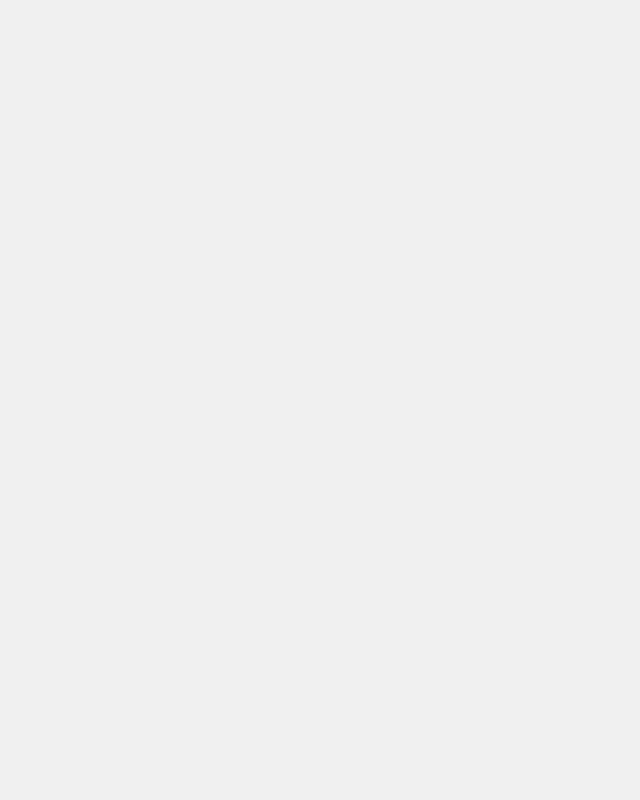
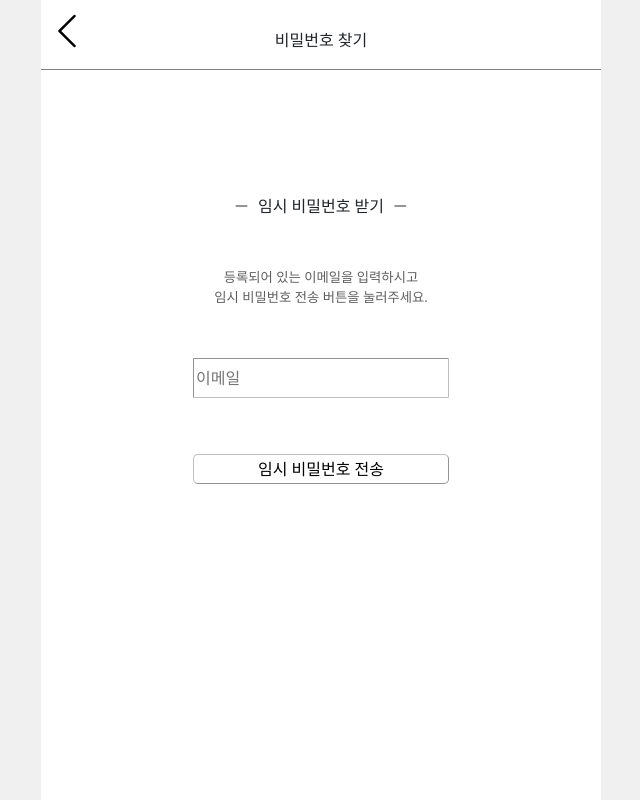
Before and after one commit to weddingYou-Project/frontend, a React (Create React App) app: page /passwordSearch in a window 1280 px wide. Shown: the top 800 px of the page, without its empty margins (319-959 px from the left). Built offline with nearby package versions, Linux system fonts and the light colour scheme.

Commit message:
feat : 1주차 프론트엔드 로그인페이지 ~ 비밀번호찾기 페이지 1차샘플

```diff
--- a/package.json
+++ b/package.json
@@ -11,6 +11,7 @@
     "bootstrap-icons": "^1.10.5",
     "react": "^18.2.0",
     "react-dom": "^18.2.0",
+    "react-modal": "^3.16.1",
     "react-router-dom": "^6.10.0",
     "react-scripts": "5.0.1",
     "web-vitals": "^2.1.4"
--- a/src/Components/Backbutton.js
+++ b/src/Components/Backbutton.js
@@ -6,10 +6,12 @@ function BackButton() {
   const navigate = useNavigate();
 
   return (
-    <button class="backbutton" onClick={() => navigate(-1)}>
-      {" "}
-      <i class="bi bi-chevron-left"></i>
-    </button>
+    <div className="backicon">
+      <button class="backbutton" onClick={() => navigate(-1)}>
+        {" "}
+        <i class="bi bi-chevron-left"></i>
+      </button>
+    </div>
   );
 }
 
--- a/src/Css/Login.css
+++ b/src/Css/Login.css
@@ -48,3 +48,24 @@ h3 {
     border-color: rgba(138, 138, 138, 0.533);
     background-color: white;
 }
+
+.title {
+    height: 60px;
+    width: 100%;
+    position: relative;
+    bottom: 50px;
+    display: flex;
+    justify-content: center;
+    align-items: center;
+    border-bottom: 1px solid grey;
+}
+
+.btn-custom-tomain {
+    margin-top: 15px;
+    width: 256px;
+    height: 30px;
+    border-radius: 5px;
+    border-width: 1px;
+    border-color: rgba(138, 138, 138, 0.533);
+    background-color: white;
+}
--- /dev/null
+++ b/src/Css/PasswordSearch.css
@@ -0,0 +1,14 @@
+.infotext {
+    margin-top: 50px;
+}
+
+.infotext2 {
+    margin-top: 50px;
+    color: rgb(95, 95, 95);
+    font-size: smaller;
+}
+
+.SLogin {
+    text-decoration: none;
+    color: black;
+}
--- a/src/Css/main.css
+++ b/src/Css/main.css
@@ -15,14 +15,22 @@ body {
     background-color: white;
 }
 
+.backicon {
+    width: 60px;
+    height: 60px;
+    background: rgb(255, 255, 255);
+    position: relative;
+    z-index: 10;
+}
+
 .backbutton {
-    padding-top: 10px;
+    margin-top: 10px;
+    position: relative;
     background-color: white;
     border: none;
 }
 
 .bi-chevron-left{
-    margin-top: 10px;
     font-size: 40px;
     line-height: 40px;
 }
--- a/src/Pages/Login.js
+++ b/src/Pages/Login.js
@@ -2,22 +2,13 @@ import "../Css/main.css";
 import "../Css/Login.css";
 import imgLogo from "../Assets/logo.png";
 import BackButton from "../Components/Backbutton";
+import { Link } from "react-router-dom";
 
 function Login() {
   return (
     <div className="mainlayout">
-      <div class="container text-center">
-        <div class="row">
-          <div class="col-1">
-            <BackButton />
-          </div>
-          <div class="col-10" align="center">
-            <h3>로그인</h3>
-          </div>
-          <div class="col-1"></div>
-        </div>
-      </div>
-      <hr />
+      <BackButton />
+      <div className="title">로그인</div>
       <div class="container text-center">
         <div class="row">
           <div class="col"></div>
@@ -40,9 +31,9 @@ function Login() {
               />
               <input type="password" class="inputarea" placeholder="비밀번호" />
             </div>
-            <a className="searchmessage" href="#">
+            <Link to="/passwordSearch" className="searchmessage">
               비밀번호를 잊으셨나요?
-            </a>
+            </Link>
           </div>
           <div class="col"></div>
         </div>
--- a/src/Pages/PasswordChange.js
+++ b/src/Pages/PasswordChange.js
@@ -1,5 +1,134 @@
+import React from "react";
+import "../Css/main.css";
+import "../Css/Login.css";
+import imgLogo from "../Assets/logo.png";
+import BackButton from "../Components/Backbutton";
+import Modal from "react-modal";
+import { Link } from "react-router-dom";
+
 function PasswordChange() {
-  return <div></div>;
+  const ModalStyle = {
+    overlay: {
+      position: "fixed",
+      top: 0,
+      left: 0,
+      right: 0,
+      bottom: 0,
+      backgroundColor: "rgba(255, 255, 255, 0.45)",
+      zIndex: 10,
+    },
+    content: {
+      display: "flex",
+      justifyContent: "center",
+      background: "#FAFAFA",
+      overflow: "auto",
+      top: "30vh",
+      left: "32vw",
+      right: "32vw",
+      bottom: "30vh",
+      WebkitOverflowScrolling: "touch",
+      borderRadius: "14px",
+      outline: "none",
+      zIndex: 10,
+    },
+  };
+
+  const [modalIsOpen, setIsOpen] = React.useState(false);
+
+  function openModal() {
+    setIsOpen(true);
+  }
+
+  function closeModal() {
+    setIsOpen(false);
+  }
+
+  return (
+    <div className="mainlayout">
+      <BackButton />
+      <div className="title">비밀번호 변경하기</div>
+      <div class="container text-center">
+        <div class="row">
+          <div class="col"></div>
+          <div class="col-6">
+            <img className="logo" src={imgLogo} alt="로고" />
+          </div>
+          <div class="col"></div>
+        </div>
+      </div>
+      <div class="container text-center">
+        <div class="row">
+          <div class="col"></div>
+          <div class="col-6">
+            <p className="loginmessage">변경할 비밀번호를 입력하세요</p>
+            <div class="mb-3">
+              <input
+                type="password"
+                class="inputarea"
+                placeholder="변경할 비밀번호"
+              />
+              <input
+                type="password"
+                class="inputarea"
+                placeholder="비밀번호 확인"
+              />
+            </div>
+          </div>
+          <div class="col"></div>
+        </div>
+        <br />
+        <button type="submit" class="btn-custom" onClick={openModal}>
+          비밀번호 변경하기
+        </button>
+        <br />
+        <button type="submit" class="btn-custom-tomain">
+          <Link to="/login" className="SLogin">
+            메인으로 돌아가기
+          </Link>
+        </button>
+        <br />
+        <br />
+      </div>
+      <Modal
+        isOpen={modalIsOpen}
+        onRequestClose={closeModal}
+        style={ModalStyle}
+        contentLabel="Example Modal"
+      >
+        <div class="container text-center">
+          <div class="row">
+            <div class="col-2"></div>
+            <div class="col-8">
+              <div className="infotext">
+                <i class="bi bi-dash-lg"></i>&nbsp;&nbsp;
+                <span>비밀번호 변경 완료</span>&nbsp;&nbsp;
+                <i class="bi bi-dash-lg"></i>
+              </div>
+            </div>
+            <div class="col-2"></div>
+          </div>
+          <br />
+          <div class="row">
+            <div class="col-1"></div>
+            <div class="col-10">
+              <div className="infotext1">
+                비밀번호가 변경되었습니다.
+                <br />
+                바뀐 비밀번호로 로그인해주세요!
+              </div>
+            </div>
+            <div class="col-1"></div>
+          </div>
+          <br />
+          <button class="btn-custom">
+            <Link to="/login" className="SLogin">
+              메인으로 돌아가기
+            </Link>
+          </button>
+        </div>
+      </Modal>
+    </div>
+  );
 }
 
 export default PasswordChange;
--- a/src/Pages/PasswordSearch.js
+++ b/src/Pages/PasswordSearch.js
@@ -1,5 +1,141 @@
+import React from "react";
+import "../Css/main.css";
+import "../Css/PasswordSearch.css";
+import BackButton from "../Components/Backbutton";
+import Modal from "react-modal";
+import { Link } from "react-router-dom";
+
 function PasswordSearch() {
-  return <div></div>;
+  const ModalStyle = {
+    overlay: {
+      position: "fixed",
+      top: 0,
+      left: 0,
+      right: 0,
+      bottom: 0,
+      backgroundColor: "rgba(255, 255, 255, 0.45)",
+      zIndex: 10,
+    },
+    content: {
+      display: "flex",
+      justifyContent: "center",
+      background: "#FAFAFA",
+      overflow: "auto",
+      top: "30vh",
+      left: "32vw",
+      right: "32vw",
+      bottom: "30vh",
+      WebkitOverflowScrolling: "touch",
+      borderRadius: "14px",
+      outline: "none",
+      zIndex: 10,
+    },
+  };
+
+  const [modalIsOpen, setIsOpen] = React.useState(false);
+
+  function openModal() {
+    setIsOpen(true);
+  }
+
+  function closeModal() {
+    setIsOpen(false);
+  }
+
+  return (
+    <div className="mainlayout">
+      <BackButton />
+      <div className="title">비밀번호 찾기</div>
+      <br />
+      <div class="container text-center">
+        <div class="row">
+          <div class="col-2"></div>
+          <div class="col-8">
+            <div className="infotext">
+              <i class="bi bi-dash-lg"></i>&nbsp;&nbsp;
+              <span>임시 비밀번호 받기</span>&nbsp;&nbsp;
+              <i class="bi bi-dash-lg"></i>
+            </div>
+          </div>
+          <div class="col-2"></div>
+        </div>
+        <div class="container text-center">
+          <div class="row">
+            <div class="col-2"></div>
+            <div class="col-8">
+              <div className="infotext2">
+                등록되어 있는 이메일을 입력하시고
+                <br />
+                임시 비밀번호 전송 버튼을 눌러주세요.
+              </div>
+            </div>
+            <div class="col-2"></div>
+          </div>
+        </div>
+        <div class="row">
+          <div class="col-2"></div>
+          <div class="col-8">
+            <div className="infotext">
+              <input type="text" class="inputarea" placeholder="이메일" />
+            </div>
+          </div>
+          <div class="col-2"></div>
+        </div>
+        <div class="row">
+          <div class="col-2"></div>
+          <div class="col-8">
+            <div className="infotext">
+              <button type="submit" class="btn-custom" onClick={openModal}>
+                임시 비밀번호 전송
+              </button>
+            </div>
+          </div>
+          <div class="col-2"></div>
+        </div>
+      </div>
+      <Modal
+        isOpen={modalIsOpen}
+        onRequestClose={closeModal}
+        style={ModalStyle}
+        contentLabel="Example Modal"
+      >
+        <div class="container text-center">
+          <div class="row">
+            <div class="col-2"></div>
+            <div class="col-8">
+              <div className="infotext">
+                <i class="bi bi-dash-lg"></i>&nbsp;&nbsp;
+                <span>임시 비밀번호 전송 완료</span>&nbsp;&nbsp;
+                <i class="bi bi-dash-lg"></i>
+              </div>
+            </div>
+            <div class="col-2"></div>
+          </div>
+          <br />
+          <div class="row">
+            <div class="col-1"></div>
+            <div class="col-10">
+              <div className="infotext1">
+                임시 비밀번호가 이메일로 전송되었습니다.
+                <br />
+                확인 후 로그인과 비밀번호 변경을 해주세요!
+              </div>
+            </div>
+            <div class="col-1"></div>
+          </div>
+          <br />
+          <button class="btn-custom">
+            <Link
+              to="/passwordSearch/temporaryPasswordLogin"
+              className="SLogin"
+            >
+              임시 로그인 하기
+            </Link>
+          </button>
+        </div>
+      </Modal>
+    </div>
+  );
 }
 
 export default PasswordSearch;
--- a/src/Pages/TemporaryPasswordLogin.js
+++ b/src/Pages/TemporaryPasswordLogin.js
@@ -1,5 +1,57 @@
+import "../Css/main.css";
+import "../Css/Login.css";
+import imgLogo from "../Assets/logo.png";
+import BackButton from "../Components/Backbutton";
+import { Link } from "react-router-dom";
+
 function TemporaryPasswordLogin() {
-  return <div></div>;
+  return (
+    <div className="mainlayout">
+      <BackButton />
+      <div className="title">임시 로그인</div>
+      <div class="container text-center">
+        <div class="row">
+          <div class="col"></div>
+          <div class="col-6">
+            <img className="logo" src={imgLogo} alt="로고" />
+          </div>
+          <div class="col"></div>
+        </div>
+      </div>
+      <div class="container text-center">
+        <div class="row">
+          <div class="col"></div>
+          <div class="col-6">
+            <p className="loginmessage">아이디(이메일)로 로그인하기</p>
+            <div class="mb-3">
+              <input
+                type="text"
+                class="inputarea"
+                placeholder="아이디(이메일)"
+              />
+              <input
+                type="password"
+                class="inputarea"
+                placeholder="임시 비밀번호"
+              />
+            </div>
+          </div>
+          <div class="col"></div>
+        </div>
+        <br />
+        <button type="submit" class="btn-custom">
+          <Link
+            to="/passwordSearch/temporaryPasswordLogin/passwordChange"
+            className="SLogin"
+          >
+            로그인
+          </Link>
+        </button>
+        <br />
+        <br />
+      </div>
+    </div>
+  );
 }
 
 export default TemporaryPasswordLogin;
```
Also changed, not shown: 1 other file (tests, documents, lock files or other folders).
